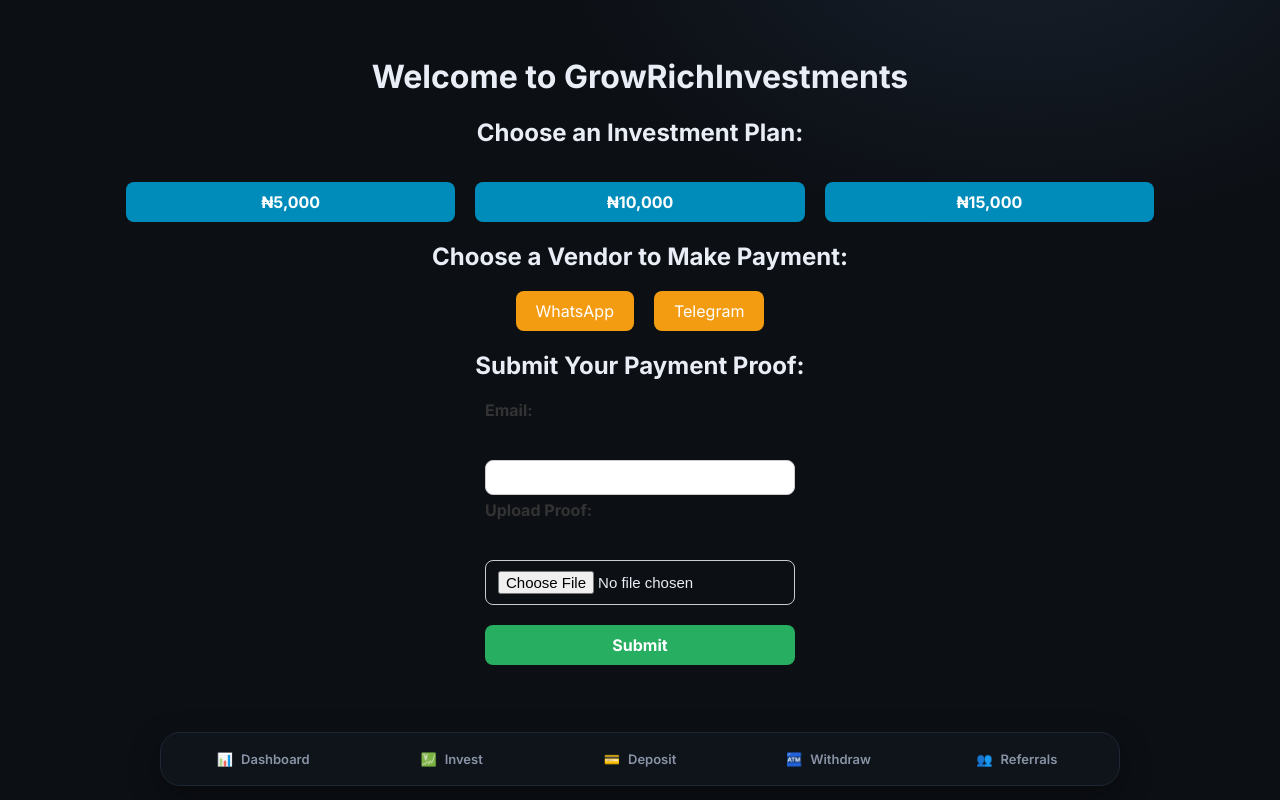
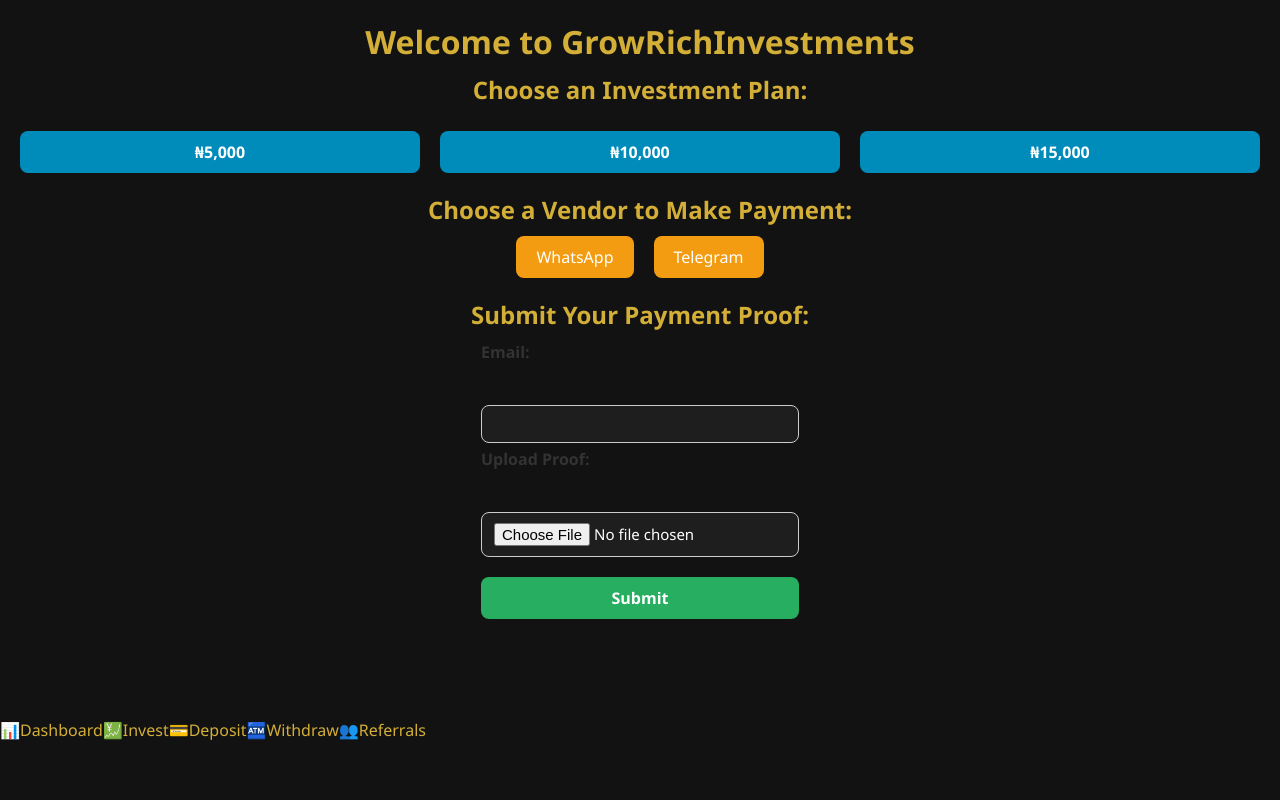
Before and after one commit to YBspotted20045/Grow-rich-investinm, a React (Create React App) app: page / in a window 1280 px wide. Built offline with nearby package versions, Linux system fonts and the light colour scheme.

Commit message:
Update index.css

```diff
--- a/src/index.css
+++ b/src/index.css
@@ -1,115 +1,87 @@
-/* src/index.css */
-@import url('https://fonts.googleapis.com/css2?family=Inter:wght@400;600;700&family=Manrope:wght@600;800&display=swap');
+/* index.css - Global Theme */
 
-:root{
-  --bg:#0c0f14;
-  --card:#12161d;
-  --muted:#8a93a6;
-  --text:#e9edf5;
-  --brand:#ffc107;       /* gold */
-  --accent:#6ee7ff;      /* neon sky */
-  --danger:#ff6b6b;
-  --success:#22c55e;
-  --shadow: 0 10px 30px rgba(0,0,0,.35);
+/* Reset */
+* {
+  margin: 0;
+  padding: 0;
+  box-sizing: border-box;
+  font-family: 'Segoe UI', Tahoma, Geneva, Verdana, sans-serif;
 }
 
-*{ box-sizing:border-box; }
-html,body,#root{ height:100%; }
-body{
-  margin:0;
-  background: radial-gradient(1200px 800px at 80% -10%, #17202c 0%, #0c0f14 40%, #0c0f14 100%);
-  color:var(--text);
-  font-family:Inter, system-ui, -apple-system, Segoe UI, Roboto, Arial, sans-serif;
+/* Body */
+body {
+  background: #121212; /* Dark mode */
+  color: #fff;
+  min-height: 100vh;
+  display: flex;
+  flex-direction: column;
 }
 
-a{ color:inherit; text-decoration:none; }
-button{ font-family:inherit; }
-
-.container{
-  width:100%;
-  max-width:1100px;
-  margin:0 auto;
-  padding:16px;
+/* Links */
+a {
+  color: #d4af37;
+  text-decoration: none;
+  transition: 0.3s;
+}
+a:hover {
+  text-decoration: underline;
 }
 
-.card{
-  background:linear-gradient(180deg, #141a23 0%, #0f141b 100%);
-  border:1px solid #1c2330;
-  border-radius:18px;
-  box-shadow: var(--shadow);
-  padding:16px;
+/* Buttons */
+button {
+  background: #d4af37;
+  border: none;
+  color: #121212;
+  padding: 12px 18px;
+  border-radius: 8px;
+  cursor: pointer;
+  font-weight: bold;
+  transition: 0.3s;
+}
+button:hover {
+  background: #b38e2c;
 }
 
-h1.hero{
-  font-family:Manrope, Inter, sans-serif;
-  font-weight:800;
-  font-size: clamp(26px, 3.5vw, 42px);
-  letter-spacing:.5px;
-  margin:0 0 8px;
+/* Form Fields */
+input, select {
+  width: 100%;
+  padding: 12px;
+  margin: 8px 0;
+  border: 1px solid #444;
+  border-radius: 8px;
+  background: #1e1e1e;
+  color: #fff;
+  font-size: 14px;
+}
+input:focus, select:focus {
+  outline: none;
+  border: 1px solid #d4af37;
+  box-shadow: 0 0 6px rgba(212, 175, 55, 0.5);
 }
 
-.sub{
-  color:var(--muted);
-  font-size:14px;
+/* Cards */
+.card {
+  background: #1a1a1a;
+  padding: 20px;
+  border-radius: 12px;
+  box-shadow: 0 4px 10px rgba(0,0,0,0.4);
+  transition: 0.3s;
+}
+.card:hover {
+  transform: translateY(-4px);
 }
 
-.btn{
-  background:linear-gradient(135deg, var(--brand), #ffd95a);
-  border:none;
-  color:#1a1a1a;
-  padding:12px 18px;
-  border-radius:12px;
-  font-weight:700;
-  cursor:pointer;
-  transition: transform .12s ease;
-}
-.btn:active{ transform: translateY(1px); }
-.btn-outline{
-  background:transparent;
-  border:1px solid #2b3445;
-  color:var(--text);
+/* Headings */
+h1, h2, h3 {
+  color: #d4af37;
+  margin-bottom: 10px;
 }
 
-.input{
-  width:100%;
-  background:#0e1218;
-  border:1px solid #1f2735;
-  color:var(--text);
-  border-radius:12px;
-  padding:12px 14px;
-  outline:none;
+/* Animations */
+.fade-in {
+  animation: fadeIn 0.6s ease-in-out forwards;
 }
-.input:focus{ border-color:#324058; }
-
-.row{ display:flex; gap:12px; flex-wrap:wrap; }
-.col{ flex:1 1 280px; }
-
-/* Bottom nav (the “bar” connecting pages) */
-.bottom-nav{
-  position:fixed; left:50%; transform:translateX(-50%);
-  bottom:14px;
-  width:min(94%, 960px);
-  background:#0f141b;
-  border:1px solid #1f2735;
-  border-radius:20px;
-  display:flex; justify-content:space-between; align-items:center;
-  padding:8px;
-  box-shadow: var(--shadow);
-  z-index:50;
+@keyframes fadeIn {
+  from { opacity: 0; transform: translateY(10px); }
+  to { opacity: 1; transform: translateY(0); }
 }
-.bottom-item{
-  flex:1;
-  display:flex; align-items:center; justify-content:center;
-  gap:8px; padding:10px 6px; border-radius:14px;
-  color:var(--muted); font-weight:600; font-size:13px;
-}
-.bottom-item.active{
-  background:#151b25; color:#fff; border:1px solid #253044;
-}
-
-/* Nice subtle float-in */
-@keyframes float {
-  0%{ transform: translateY(10px); opacity:.0; }
-  100%{ transform: translateY(0); opacity:1; }
-}
-.fade-in{ animation: float .45s ease both; }
```
